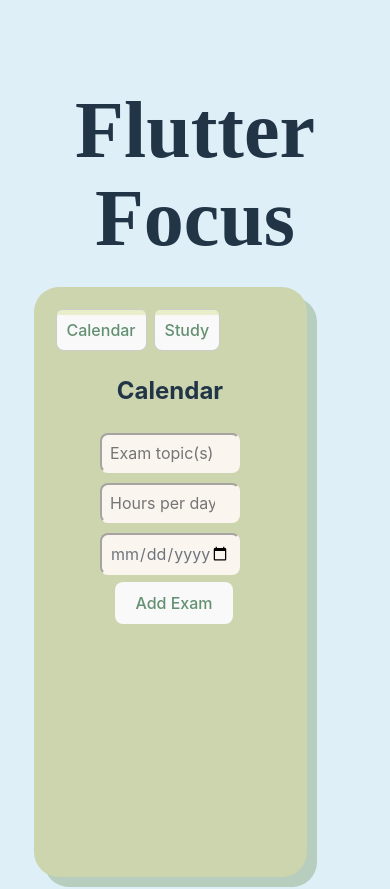
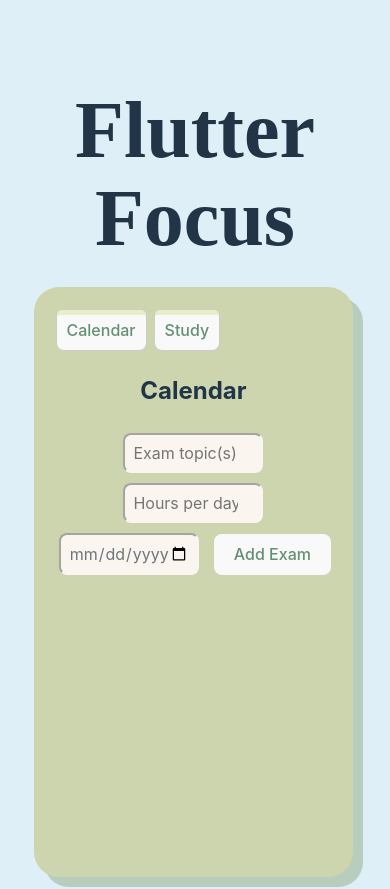
Before and after one commit to yavna/flutterfocus, a React (Vite) app: page / in a window 390 px wide. Shown: the top 889 px of the page. Built offline with nearby package versions, Linux system fonts and the light colour scheme; a web font is replaced by a local one.

Commit message:
mobile ui stable

```diff
--- a/src/pages/Home.css
+++ b/src/pages/Home.css
@@ -173,7 +173,10 @@ input {
 }
 
 @media screen and (max-width: 473px) {
-  .block, .mainBlock {
+  .block {
     width: 70vw;
   }
+  .mainBlock {
+    width: 82vw;
+  }
 }
--- a/src/pages/Home.jsx
+++ b/src/pages/Home.jsx
@@ -418,7 +418,7 @@ function Home() {
                       <p>{stages[stage]}</p>
                     </motion.div>
                   </div>
-                  {/* Timer Input Section */}
+
                   <div>
                     <input
                       type="number"
@@ -472,7 +472,7 @@ function Home() {
               src="/assets/tulips.jpg"
               alt="Tulips"
               style={{
-                width: "300px",
+                width: "28vw",
                 height: "auto",
                 marginTop: "250px",
               }}
```
